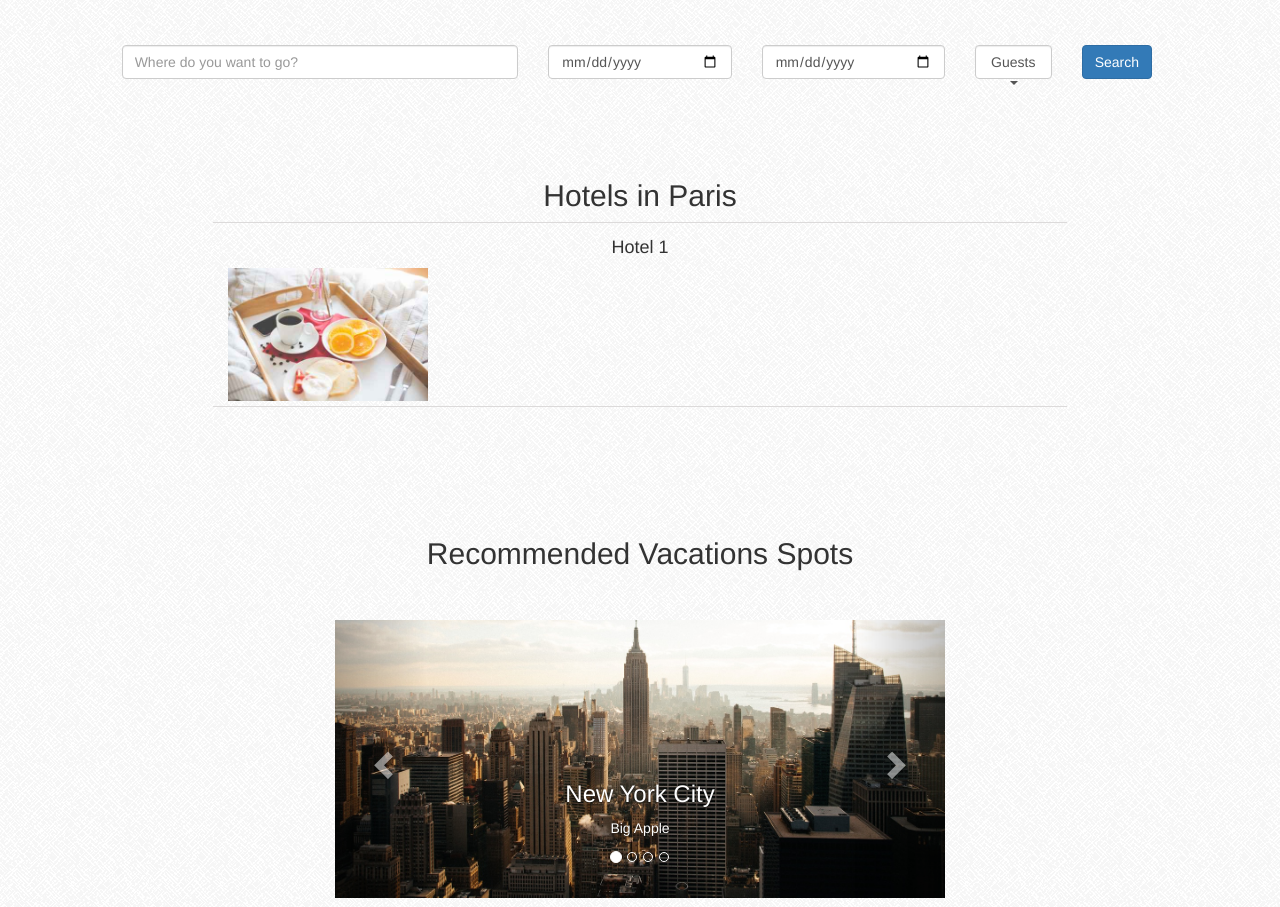
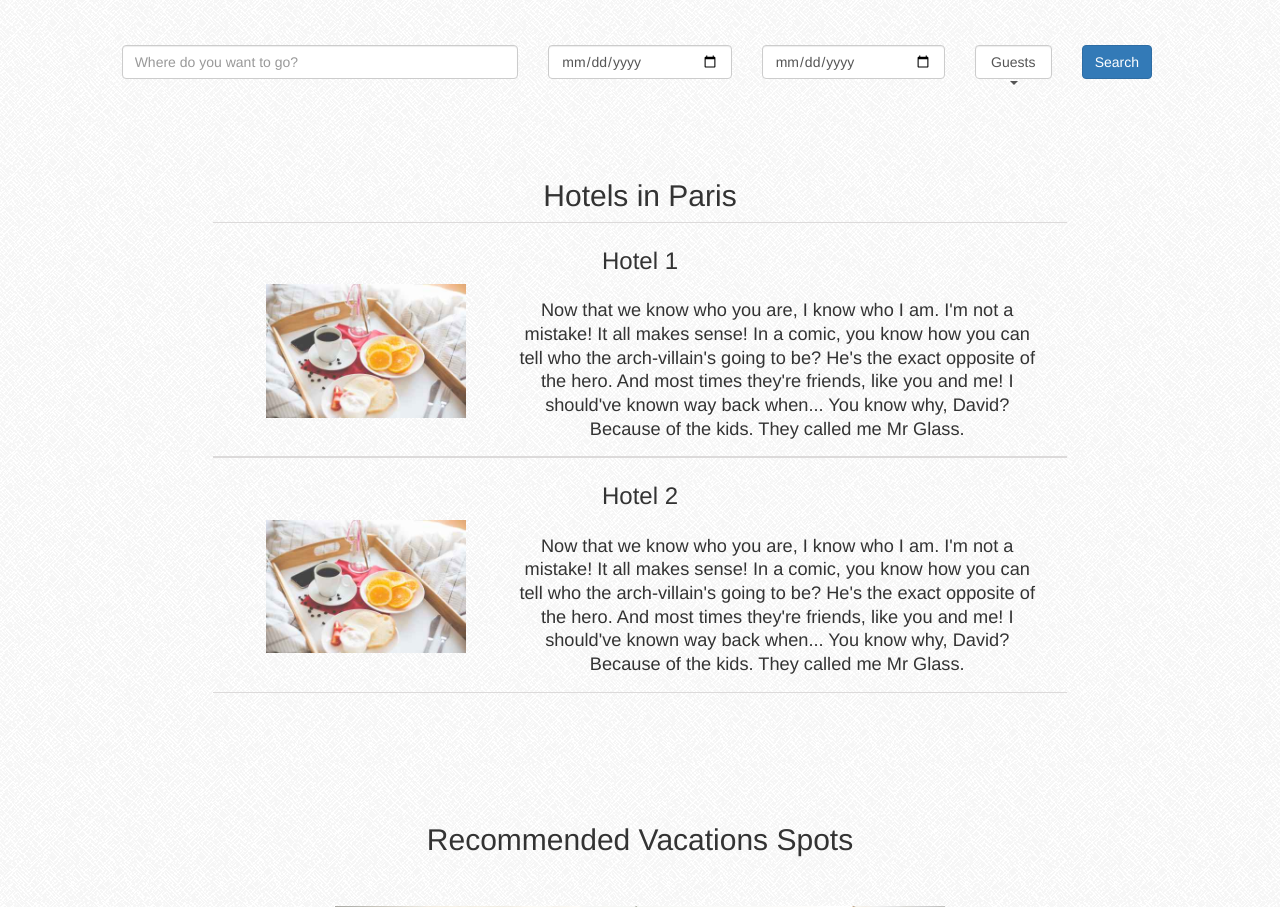
Before and after one commit to ibaena/hotelSite, a PHP site: page /home.html in a window 1280 px wide. Shown: the part 905-1812 px from the top of the page. Run offline with PHP 8.4, Linux system fonts and the light colour scheme; some libraries are stand-ins or nearby versions.

Commit message:
halfway to figuring out the hotel item structure

```diff
--- a/css/style.css
+++ b/css/style.css
@@ -81,6 +81,12 @@ body{
   width: auto;
 }
 
+.hotel-description{
+  margin-top: 15px;
+  font-size: 1.3em;
+  line-height: 1.3em;
+}
+
 /*MEDIA QUERIES*/
 
 @media screen and (max-width: 1200px){
--- a/home.html
+++ b/home.html
@@ -92,12 +92,35 @@
     <div class="col-xs-12 text-center">
       <h2 id="hotel-list-title">Hotels in Paris</h2>
     </div>
+
     <div class="row paris-hotel">
       <div class="col-xs-12 col-md-8 col-md-offset-2 hotel">
-        <h4 class="text-center">Hotel 1</h4>
-        <img class="pull-left hotel-img" src="img/hotel1_comp.jpg">
+        <div class="col-xs-12 text-center">
+          <h3 class="hotel-name">Hotel 1</h3>
+        </div>
+        <div class="col-xs-12 col-sm-12 col-md-4 text-center">
+          <img class="hotel-img" src="img/hotel1_comp.jpg">
+        </div>
+        <div class="col-xs-12 col-sm-12 col-md-8 text-center">
+          <p class="hotel-description">Now that we know who you are, I know who I am. I'm not a mistake! It all makes sense! In a comic, you know how you can tell who the arch-villain's going to be? He's the exact opposite of the hero. And most times they're friends, like you and me! I should've known way back when... You know why, David? Because of the kids. They called me Mr Glass.</p>
+        </div>
       </div>
     </div>
+
+    <div class="row paris-hotel">
+      <div class="col-xs-12 col-md-8 col-md-offset-2 hotel">
+        <div class="col-xs-12 text-center">
+          <h3 class="hotel-name">Hotel 2</h3>
+        </div>
+        <div class="col-xs-12 col-sm-12 col-md-4 text-center">
+          <img class="hotel-img" src="img/hotel1_comp.jpg">
+        </div>
+        <div class="col-xs-12 col-sm-12 col-md-8 text-center">
+          <p class="hotel-description">Now that we know who you are, I know who I am. I'm not a mistake! It all makes sense! In a comic, you know how you can tell who the arch-villain's going to be? He's the exact opposite of the hero. And most times they're friends, like you and me! I should've known way back when... You know why, David? Because of the kids. They called me Mr Glass.</p>
+        </div>
+      </div>
+    </div>
+
   </div>
 
   <!-- Content Break-->
```
